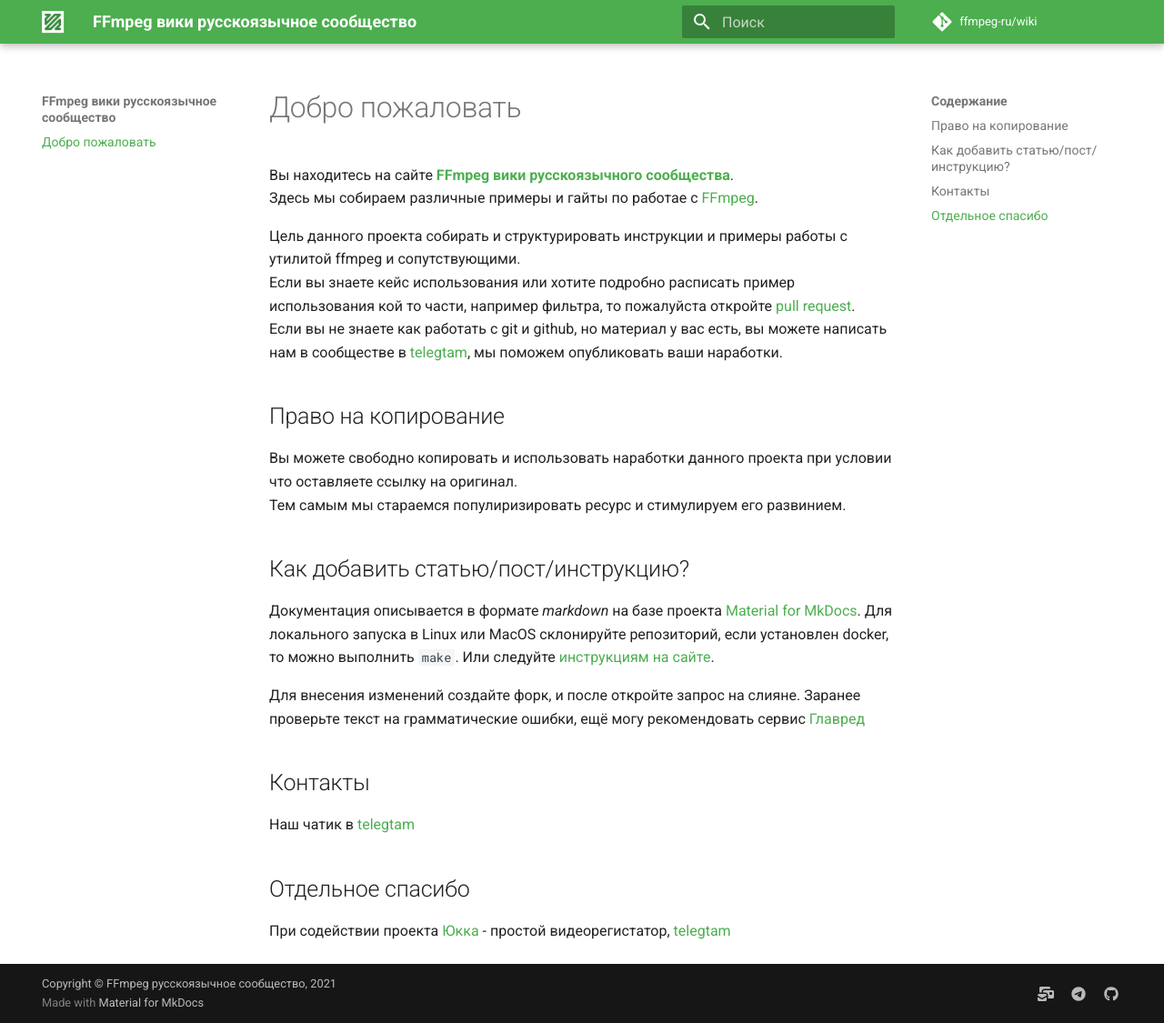
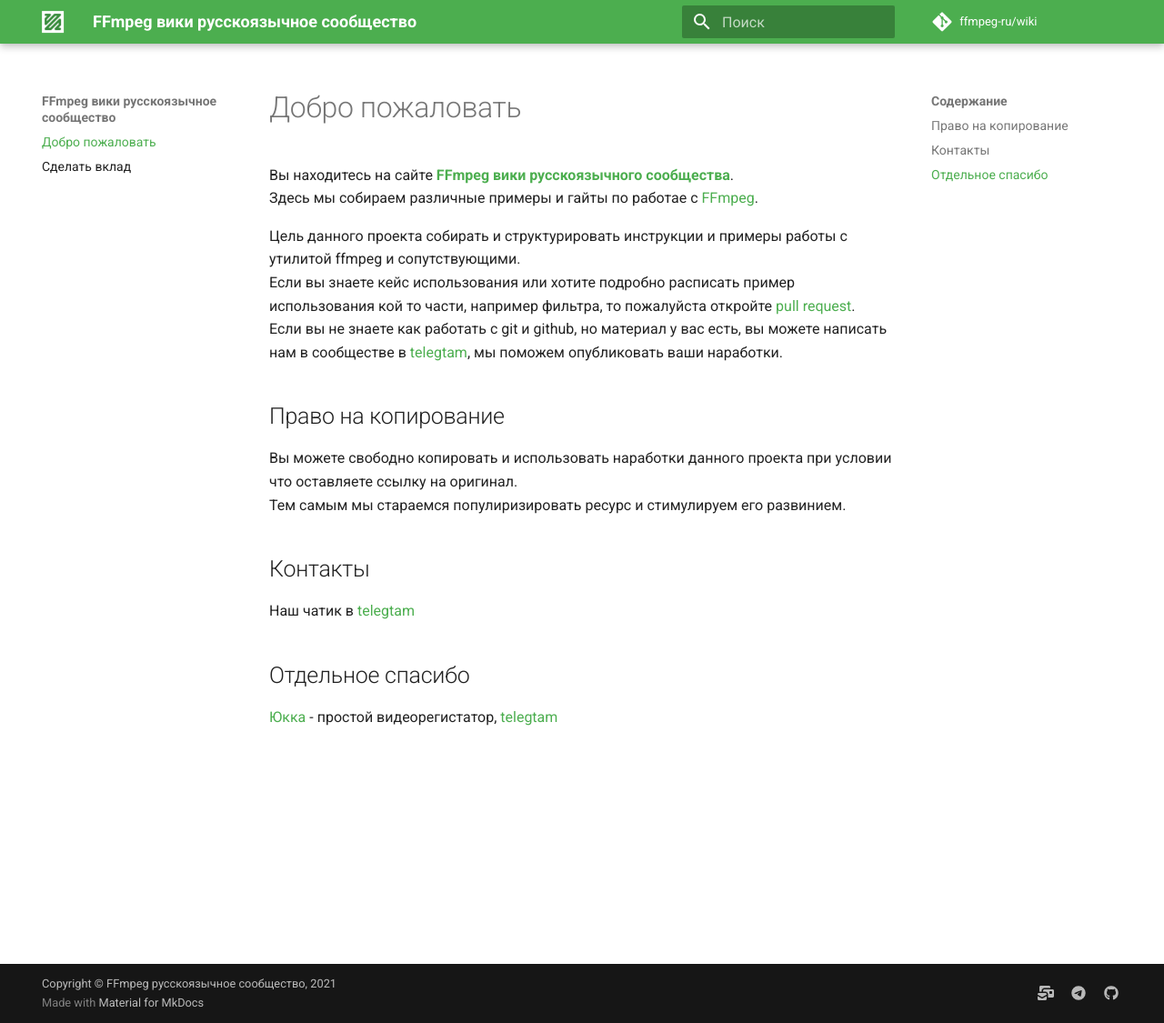
Before and after one commit to ffmpeg-ru/wiki, an MkDocs documentation site: the page built from docs/index.md, in a window 1280 px wide and 1125 px high. Shown: the whole window at 91% size. Built offline with MkDocs 1.6.1 and Material for MkDocs 9.7.7, drawn with Linux system fonts in a browser that asks for light colours; comment, search, counter and statistics services are not loaded.

Commit message:
Добавил описания по правилам контрибутинга

```diff
--- a/docs/index.md
+++ b/docs/index.md
@@ -12,18 +12,10 @@
 Вы можете свободно копировать и использовать наработки данного проекта при условии что оставляете ссылку на оригинал.
 Тем самым мы стараемся популиризировать ресурс и стимулируем его развинием.
 
-## Как добавить статью/пост/инструкцию?
-
-Документация описывается в формате *markdown* на базе проекта [Material for MkDocs](https://squidfunk.github.io/mkdocs-material/).
-Для локального запуска в Linux или MacOS склонируйте репозиторий, если установлен docker, то можно выполнить `make`.
-Или следуйте [инструкциям на сайте](https://squidfunk.github.io/mkdocs-material/getting-started/).
-
-Для внесения изменений создайте форк, и после откройте запрос на слияне. Заранее проверьте текст на грамматические ошибки, ещё могу рекомендовать сервис [Главред](https://glvrd.ru/)
-
 ## Контакты
 
 Наш чатик в [telegtam](https://t.me/ffmpeg_ru)
 
 ## Отдельное спасибо
 
-При содействии проекта [Юкка](https://yucca.app) - простой видеорегистатор, [telegtam](https://t.me/yuccastream)
+[Юкка](https://yucca.app) - простой видеорегистатор, [telegtam](https://t.me/yuccastream)
--- a/mkdocs.yml
+++ b/mkdocs.yml
@@ -43,3 +43,7 @@
       link: https://t.me/yuccastream
     - icon: fontawesome/brands/github
       link: https://github.com/ffmpeg-ru/wiki
+
+nav:
+  - index.md
+  - "Сделать вклад": contribute.md
```
Also changed, not shown: docs/contribute.md (added, +37 -0 lines).
